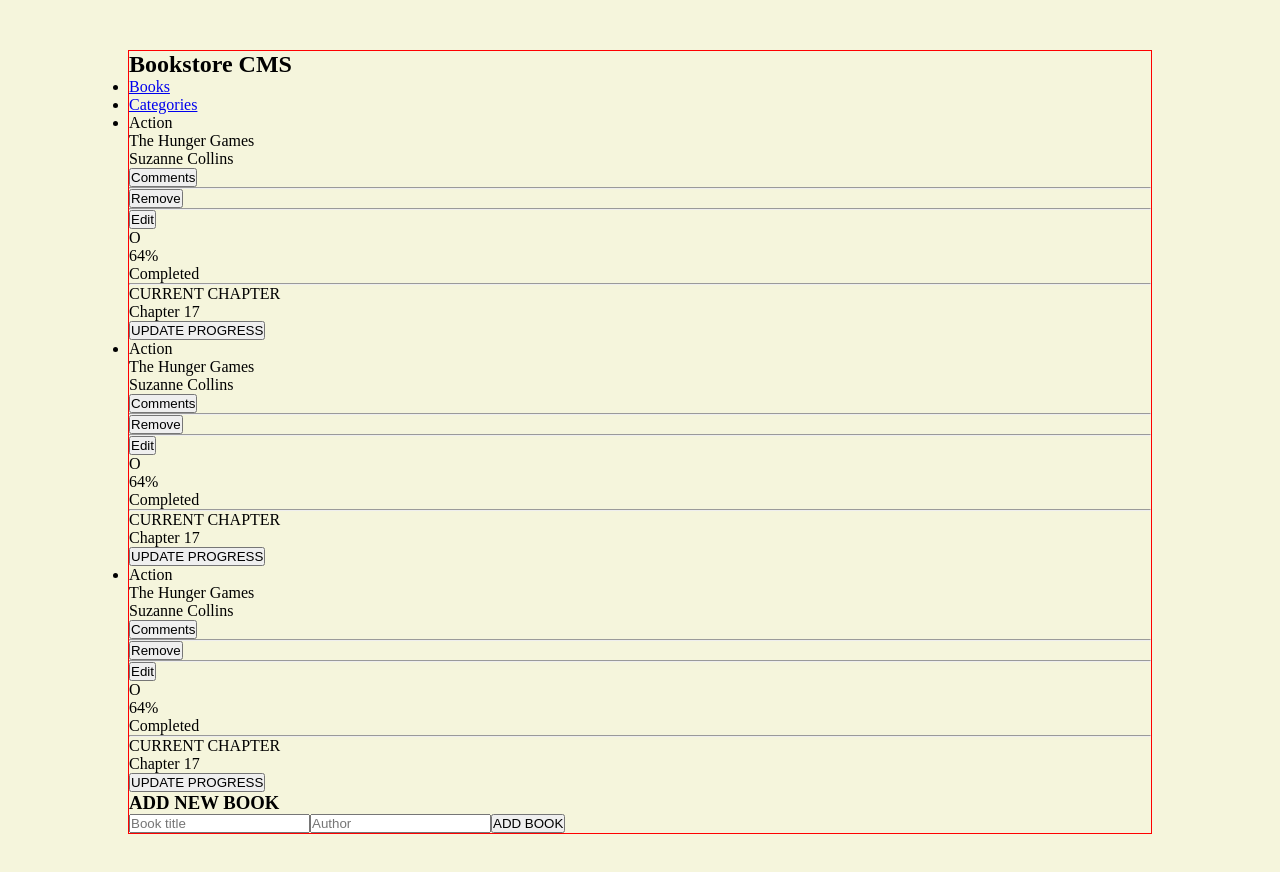
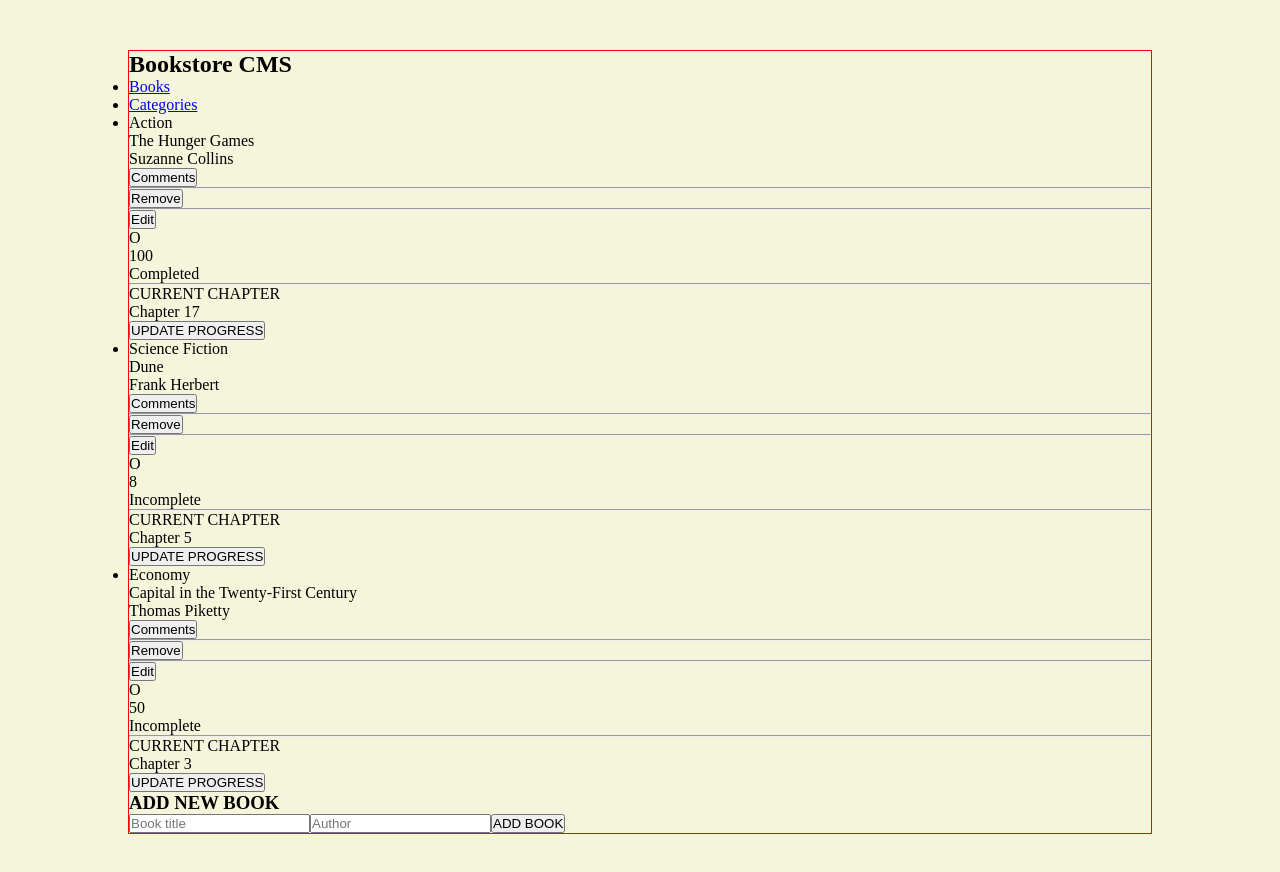
Before and after one commit to danifromecuador/playbook, a React (Vite) app: page / in a window 1280 px wide. Shown: the top 872 px of the page. Built offline with nearby package versions, Linux system fonts and the light colour scheme.

Commit message:
Create an array to storage books properties

```diff
--- a/package.json
+++ b/package.json
@@ -10,6 +10,7 @@
     "preview": "vite preview"
   },
   "dependencies": {
+    "prop-types": "^15.8.1",
     "react": "^18.2.0",
     "react-dom": "^18.2.0",
     "react-router-dom": "^6.14.1"
--- a/src/components/Book.jsx
+++ b/src/components/Book.jsx
@@ -1,12 +1,14 @@
-const Book = () => {
+import PropTypes from 'prop-types';
+
+const Book = ({array}) => {
   return (
     <li className="book">
 
       <div className="left">
         <div className="cover">
-          <div className="category">Action</div>
-          <div className="title">The Hunger Games</div>
-          <div className="author">Suzanne Collins</div>
+          <div className="category">{array.category}</div>
+          <div className="title">{array.title}</div>
+          <div className="author">{array.author}</div>
         </div>
         <div className="buttons">
           <button type="button">Comments</button>
@@ -20,8 +22,8 @@ const Book = () => {
       <div className="center">
         <div className="circular-progress">O</div>
         <div className="percentaje-progress">
-          <div className="percentaje">64%</div>
-          <div className="completed">Completed</div>
+          <div className="percentaje">{array.progress}</div>
+          <div className="completed">{array.progress === "100" ? "Completed" : "Incomplete"}</div>
         </div>
       </div>
 
@@ -29,7 +31,7 @@ const Book = () => {
 
       <div className="right">
         <div className="current-chapter">CURRENT CHAPTER</div>
-        <div className="chapter">Chapter 17</div>
+        <div className="chapter">{array.currentChapter}</div>
         <button>UPDATE PROGRESS</button>
       </div>
 
@@ -37,4 +39,15 @@ const Book = () => {
   )
 }
 
+Book.propTypes = {
+  array: PropTypes.shape({
+    category: PropTypes.string.isRequired,
+    title: PropTypes.string.isRequired,
+    author: PropTypes.string.isRequired,
+    progress: PropTypes.string.isRequired,
+    currentChapter: PropTypes.string.isRequired,
+  }).isRequired,
+
+};
+
 export default Book;
--- a/src/components/Books.jsx
+++ b/src/components/Books.jsx
@@ -1,13 +1,37 @@
 import Book from './Book';
 
 const Books = () => {
+  const array = [
+    {
+      category: 'Action',
+      title: 'The Hunger Games',
+      author: 'Suzanne Collins',
+      progress: '100',
+      currentChapter: 'Chapter 17',
+    },
+    {
+      category: 'Science Fiction',
+      title: 'Dune',
+      author: 'Frank Herbert',
+      progress: '8',
+      currentChapter: 'Chapter 5',
+    },
+    {
+      category: 'Economy',
+      title: 'Capital in the Twenty-First Century',
+      author: 'Thomas Piketty',
+      progress: '50',
+      currentChapter: 'Chapter 3',
+    },
+  ];
+
   return (
     <ul className="books">
-      <Book />
-      <Book />
-      <Book />
+      {array.map((element, index) => (
+        <Book key={index} array={element} />
+      ))}
     </ul>
-  )
-}
+  );
+};
 
 export default Books;
```
Also changed, not shown: 1 other file (tests, documents, lock files or other folders).
